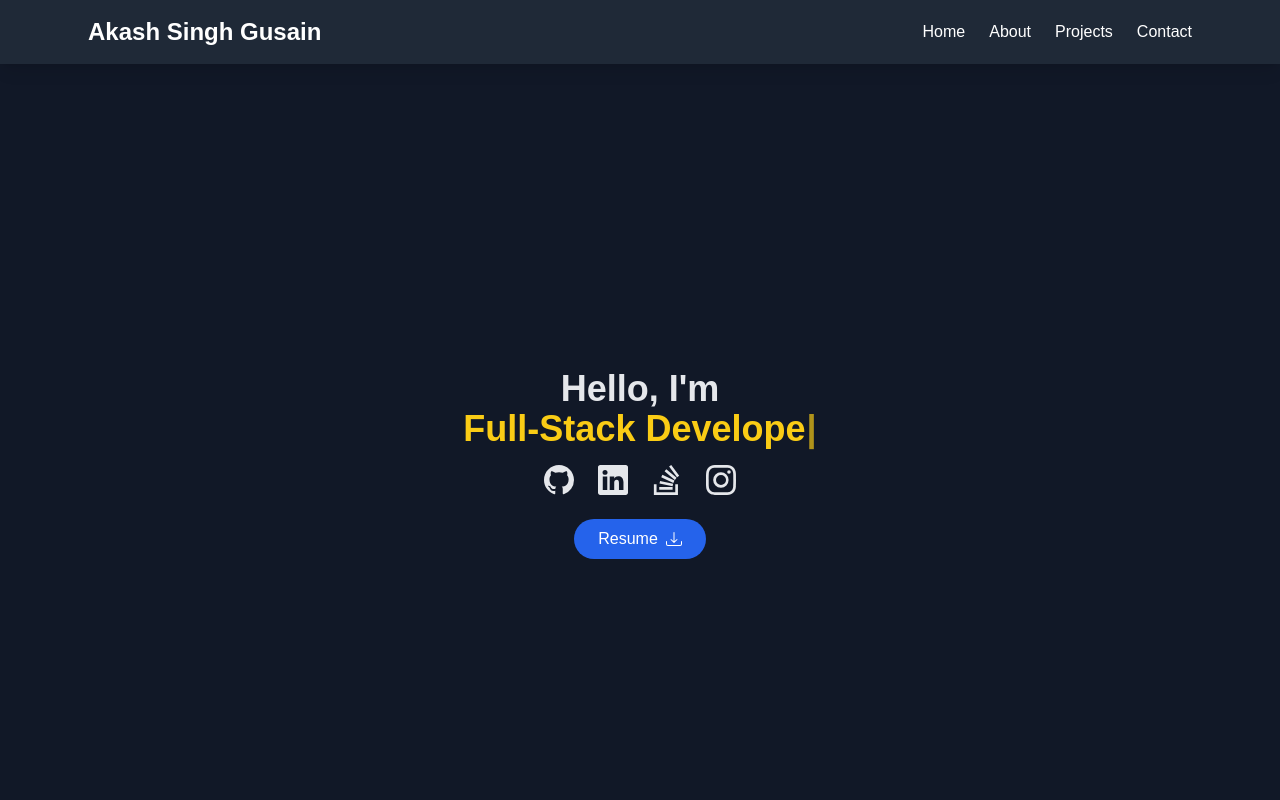
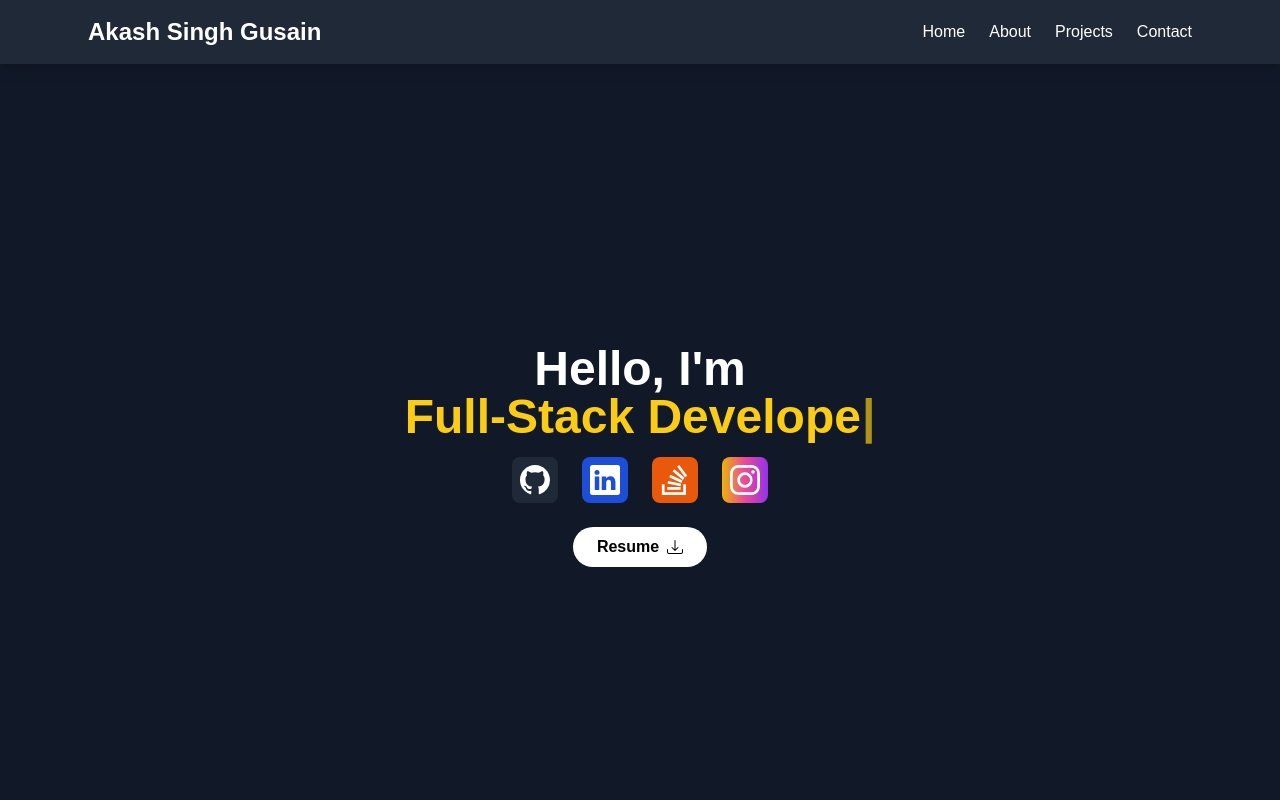
Before and after one commit to imakashgusain/Portfolio, a Next.js app: page / in a window 1280 px wide. Shown: the top 800 px of the page. Built offline with nearby package versions, Linux system fonts and the light colour scheme.

Commit message:
added icon animation

```diff
--- /dev/null
+++ b/app/animation/page.jsx
@@ -0,0 +1,32 @@
+import { useState, useRef } from "react";
+
+export default function IconButton({ children, text, color, href, ...props }) {
+  const [hovered, setHovered] = useState(false);
+  const ref = useRef(null);
+
+  const handleClick = () => {
+    window.open(href, "_blank");  // Open in a new tab
+  };
+
+
+  return (
+    <button
+      onMouseEnter={() => setHovered(true)}
+      onMouseLeave={() => setHovered(false)}
+      onClick={handleClick}
+      role="link"
+      className={`flex p-2 items-center rounded-lg text-white ${color}`}
+      {...props}
+    >
+      {children}
+      <div
+        style={{ width: hovered ? ref.current?.offsetWidth || 0 : 0 }}
+        className="overflow-x-hidden transition-all duration-300 ease-out"
+      >
+        <span ref={ref} className="px-1.5">
+          {text}
+        </span>
+      </div>
+    </button>
+  );
+}
--- a/app/page.js
+++ b/app/page.js
@@ -1,10 +1,17 @@
 "use client";
-import { BsGithub, BsLinkedin, BsStackOverflow, BsInstagram, BsDownload } from 'react-icons/bs';
-import Typewriter from 'typewriter-effect';
-import About from './about/page';
-import Project from './project/page';
-import Contact from './contact/page';
-import React, { useState, useEffect } from 'react';
+import {
+  BsGithub,
+  BsLinkedin,
+  BsStackOverflow,
+  BsInstagram,
+  BsDownload,
+} from "react-icons/bs";
+import Typewriter from "typewriter-effect";
+import About from "./about/page";
+import Project from "./project/page";
+import Contact from "./contact/page";
+import React, { useState, useEffect } from "react";
+import IconButton from "./animation/page";
 
 const Navbar = () => {
   const [scrolling, setScrolling] = useState(false);
@@ -16,33 +23,49 @@ const Navbar = () => {
       setLastScrollY(window.scrollY);
     };
 
-    window.addEventListener('scroll', handleScroll);
-    return () => window.removeEventListener('scroll', handleScroll);
+    window.addEventListener("scroll", handleScroll);
+    return () => window.removeEventListener("scroll", handleScroll);
   }, [lastScrollY]);
 
   return (
     <div className="bg-gray-900 text-gray-200 min-h-screen flex flex-col">
       {/* Navbar */}
-      <nav className={`sticky top-0 w-full bg-gray-800 text-white shadow-lg z-50 transition-transform duration-300 ${scrolling ? 'translate-y-[-100%]' : ''}`}>
+      <nav
+        className={`sticky top-0 w-full bg-gray-800 text-white shadow-lg z-50 transition-transform duration-300 ${
+          scrolling ? "translate-y-[-100%]" : ""
+        }`}
+      >
         <div className="flex justify-between items-center max-w-6xl mx-auto px-6 py-4">
           <h1 className="text-2xl font-bold">Akash Singh Gusain</h1>
           <div className="space-x-6">
-            <a href="#" className="hover:text-blue-400">Home</a>
-            <a href="#about" className="hover:text-blue-400">About</a>
-            <a href="#project" className="hover:text-blue-400">Projects</a>
-            <a href="#contact" className="hover:text-blue-400">Contact</a>
+            <a href="#" className="hover:text-blue-400">
+              Home
+            </a>
+            <a href="#about" className="hover:text-blue-400">
+              About
+            </a>
+            <a href="#project" className="hover:text-blue-400">
+              Projects
+            </a>
+            <a href="#contact" className="hover:text-blue-400">
+              Contact
+            </a>
           </div>
         </div>
       </nav>
 
       {/* Hero Section */}
       <section className="flex flex-col items-center justify-center h-screen text-center px-6 ">
-        <h1 className="text-4xl font-bold mb-4 ">
-        <p >Hello, I&apos;m </p>
+        <h1 className="text-5xl font-bold mb-4 ">
+          <p className="text-white">Hello, I&apos;m </p>
           <span className="text-yellow-400">
             <Typewriter
               options={{
-        strings: ["Akash Singh Gusain","Full-Stack Developer", "Tech Enthusiast"],
+                strings: [
+                  "Akash Singh Gusain",
+                  "Full-Stack Developer",
+                  "Tech Enthusiast",
+                ],
                 autoStart: true,
                 loop: true,
                 delay: 75,
@@ -52,26 +75,38 @@ const Navbar = () => {
         </h1>
 
         <div className="flex gap-6 mb-6">
-          <a href="https://github.com/imakashgusain" target="_blank" aria-label="GitHub">
-            <BsGithub className="text-3xl hover:text-gray-400" />
-          </a>
-          <a href="https://www.linkedin.com/in/akash-gusain-397821178/" target="_blank" aria-label="LinkedIn">
-            <BsLinkedin className="text-3xl hover:text-blue-400" />
-          </a>
-          <a href="https://stackoverflow.com/users/12929696/akash-gusain" target="_blank" aria-label="StackOverflow">
-            <BsStackOverflow className="text-3xl hover:text-orange-400" />
-          </a>
-          <a href="https://www.instagram.com/imakashgusain/" target="_blank" aria-label="Instagram">
-            <BsInstagram className="text-3xl hover:text-pink-600" />
-          </a>
+  <IconButton text="Github" color="bg-gray-800 hover:bg-gray text-white" href="https://github.com/imakashgusain">
+
+      <BsGithub className="text-3xl" />
+
+  </IconButton>
+
+  <IconButton text="Linkedin" color="bg-blue-700 hover:bg-blue-500 text-white" href="https://www.linkedin.com/in/akash-gusain-397821178/">
+
+      <BsLinkedin className="text-3xl" />
+
+  </IconButton>
+
+  <IconButton text="StackOverflow" color="bg-orange-600 hover:bg-orange-500 text-white" href="https://stackoverflow.com/users/12929696/akash-gusain">
+
+      <BsStackOverflow className="text-3xl" />
+
+  </IconButton>
+
+  <IconButton text="Instagram" color="bg-gradient-to-r from-yellow-500 via-pink-500 to-purple-600 hover:opacity-90 text-white" href="https://www.instagram.com/imakashgusain/">
+
+      <BsInstagram className="text-3xl" />
+
+  </IconButton>
 </div>
-        <a href="/resume.pdf" download className="bg-blue-600 text-white px-6 py-2 rounded-full hover:bg-blue-400 flex items-center gap-2">
+
+<a href="/resume.pdf" download className="bg-white text-black font-bold mb-4 px-6 py-2 rounded-full hover:bg-gray-400 flex items-center gap-2">
   Resume <BsDownload />
 </a>
       </section>
 
       {/* Sections */}
-      <section id="about" >
+      <section id="about">
         <About />
       </section>
       <section id="project">
```
Lines whose indentation alone changed are shown as unchanged.
